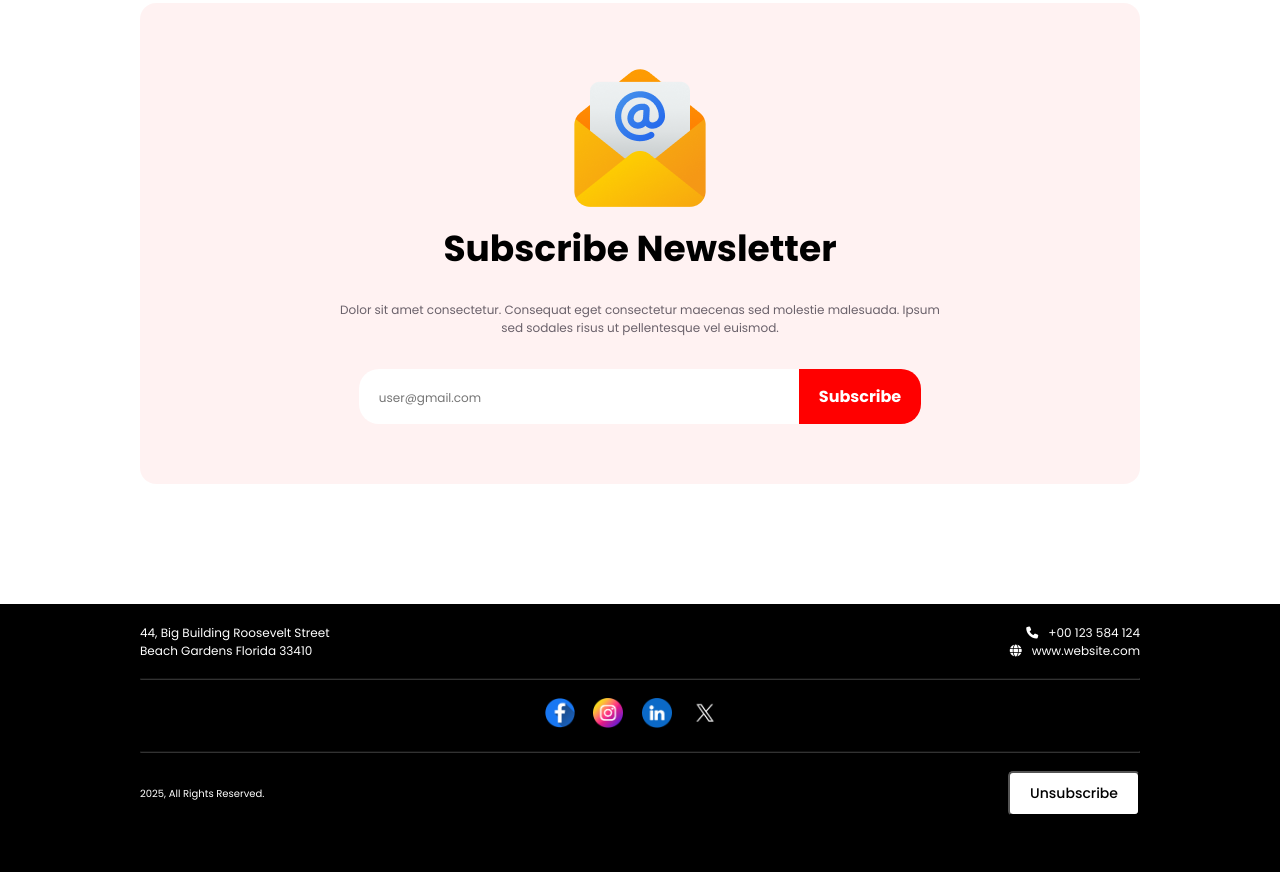
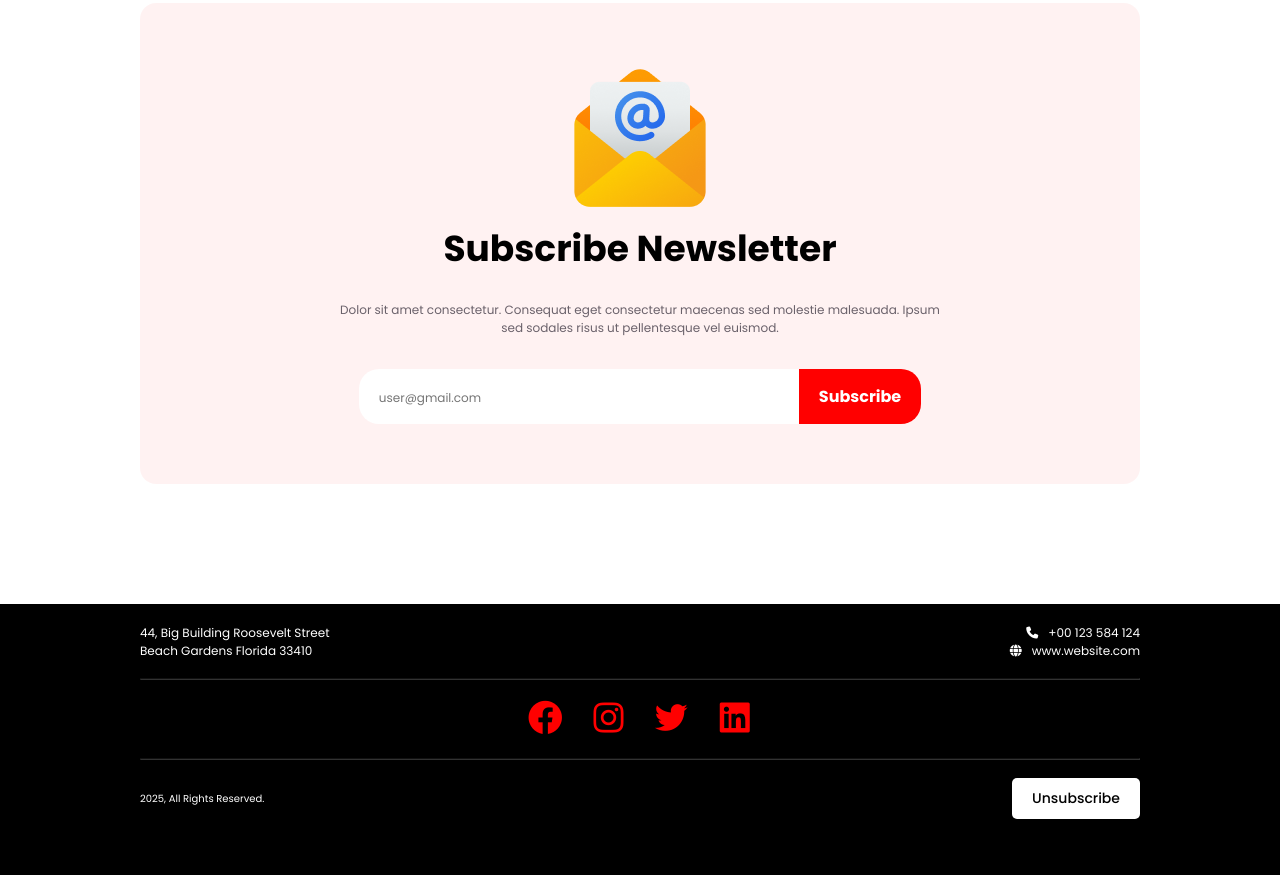
Before and after one commit to mdmhrz/new-year-offer, a plain HTML site: page index.html in a window 1280 px wide. Shown: the part 4917-5792 px from the top of the page. Drawn offline with nearby package versions, Linux system fonts and the light colour scheme.

Commit message:
font changed

```diff
--- a/index.html
+++ b/index.html
@@ -9,6 +9,8 @@
     <link rel="stylesheet" href="https://cdnjs.cloudflare.com/ajax/libs/font-awesome/6.7.2/css/all.min.css"
         integrity="sha512-Evv84Mr4kqVGRNSgIGL/F/aIDqQb7xQ2vcrdIwxfjThSH8CSR7PBEakCr51Ck+w+/U6swU2Im1vVX0SVk9ABhg=="
         crossorigin="anonymous" referrerpolicy="no-referrer" />
+    <link href='https://unpkg.com/boxicons@2.1.4/css/boxicons.min.css' rel='stylesheet'>
+
 </head>
 
 <body>
@@ -133,10 +135,10 @@
         <hr>
         <br>
         <div class="social-icons">
-            <a href="https://www.facebook.com/" target="_blank"><img src="images/facebook.png" alt=""></a>
-            <a href="https://www.instagram.com/" target="_blank"><img src="images/instragram.png" alt=""></a>
-            <a href="https://www.linkedin.com/company/demo" target="_blank"><img src="images/linkedin.png" alt=""></a>
-            <a href="https://x.com/demo" target="_blank"><img src="images/twitter.png" alt=""></a>
+            <a href="https://www.facebook.com/" target="_blank"><i class='bx bxl-facebook-circle'></i></a>
+            <a href="https://www.instagram.com/" target="_blank"><i class='bx bxl-instagram'></i></a>
+            <a href="https://www.linkedin.com/company/demo" target="_blank"><i class='bx bxl-twitter'></i></a>
+            <a href="https://x.com/demo" target="_blank"><i class='bx bxl-linkedin-square'></i></a>
         </div>
         <br>
         <hr>
--- a/style/style.css
+++ b/style/style.css
@@ -357,9 +357,10 @@ footer {
     text-align: center;
 }
 
-.social-icons img {
-    margin-right: 15px;
-    width: 30px;
+.social-icons a i {
+    color: #FF0000;
+    font-size: 40px;
+    margin: 0 10px;
 }
 
 .rights-claim {
@@ -374,6 +375,8 @@ footer {
     font-size: 14px;
     border-radius: 5px;
     cursor: pointer;
+    border: none;
+    outline: none;
 }
 
 .rights-claim button:hover {
```
